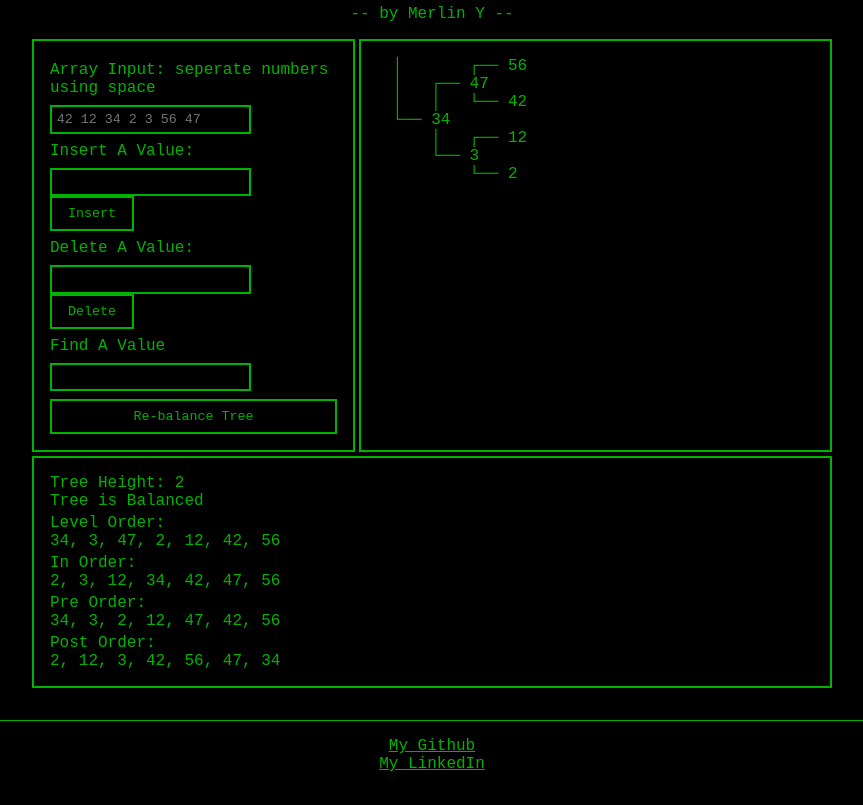
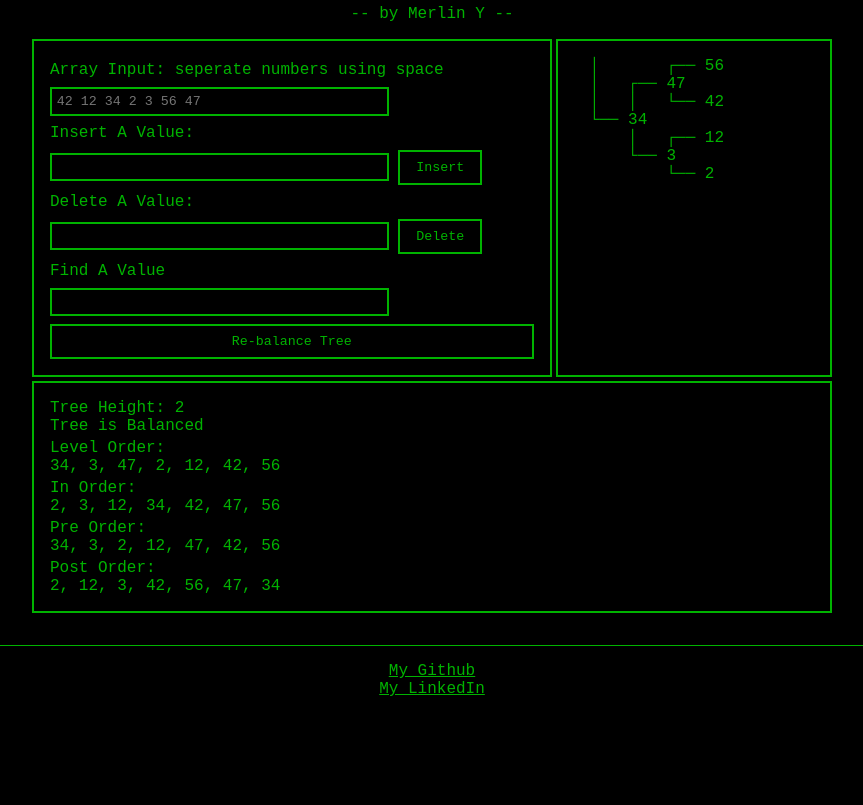
Before and after one commit to merlinymy/binary-search-tree-visualizer, a plain HTML site: page index.html in a window 1280 px wide. Shown: the part 52-857 px from the top of the page, without its empty margins (208-1071 px from the left). After the commit the page ends 800 px from the top, so only its background shows below. Drawn offline with Linux system fonts and the light colour scheme.

Commit message:
adjuct style

```diff
--- a/styles.css
+++ b/styles.css
@@ -127,7 +127,7 @@ button.rebalance , .find-node{
 }
 
 .inputs {
-    flex: 1 1 10px;
+    flex: 1 1 auto;
 }
 
 .graph {
```
